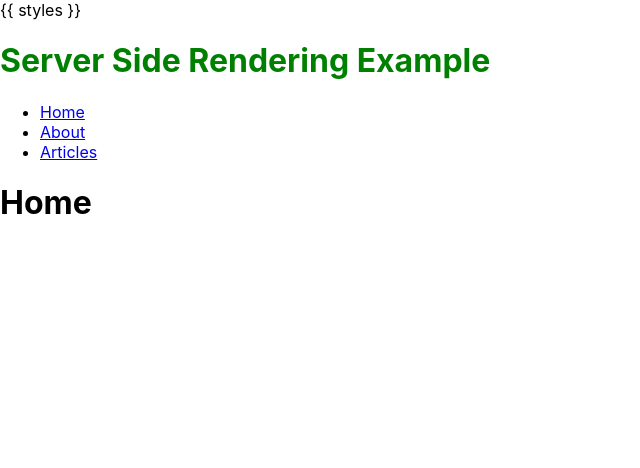
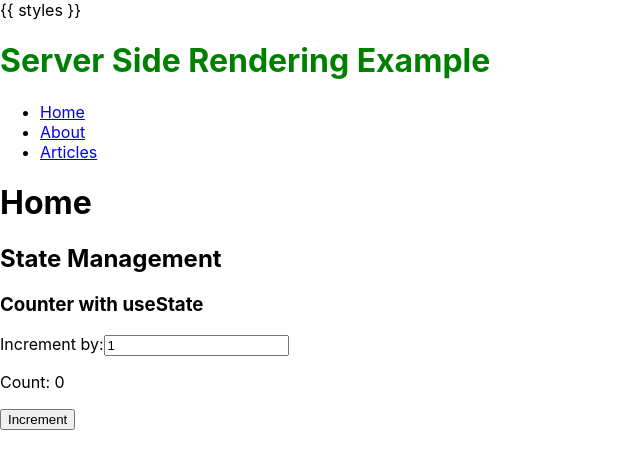
Before and after one commit to Divewitholeg/react-ssr-example, a React (Create React App) app: page / in a window 1280 px wide. Shown: the top 468 px of the page, without its empty margins (0-640 px from the left). Built offline with nearby package versions, Linux system fonts and the light colour scheme.

Commit message:
State Management - useState

```diff
--- a/src/pages/Home.js
+++ b/src/pages/Home.js
@@ -1,5 +1,24 @@
 import React from "react";
+import { useState } from "react";
 
 export const Home = () => {
-  return <h1>Home</h1>;
+  const [count, setCount] = useState(0);
+  const [incrementBy, setIncrementBy] = useState(1);
+  return (
+    <>
+      <h1>Home</h1>
+      <h2>State Management</h2>
+      <h3>Counter with useState</h3>
+      <label>
+        Increment by:
+        <input
+          type="number"
+          value={incrementBy}
+          onChange={(e) => setIncrementBy(Number(e.target.value))}
+        />
+      </label>
+      <p>Count: {count}</p>
+      <button onClick={() => setCount(count + incrementBy)}>Increment</button>
+    </>
+  );
 };
```
